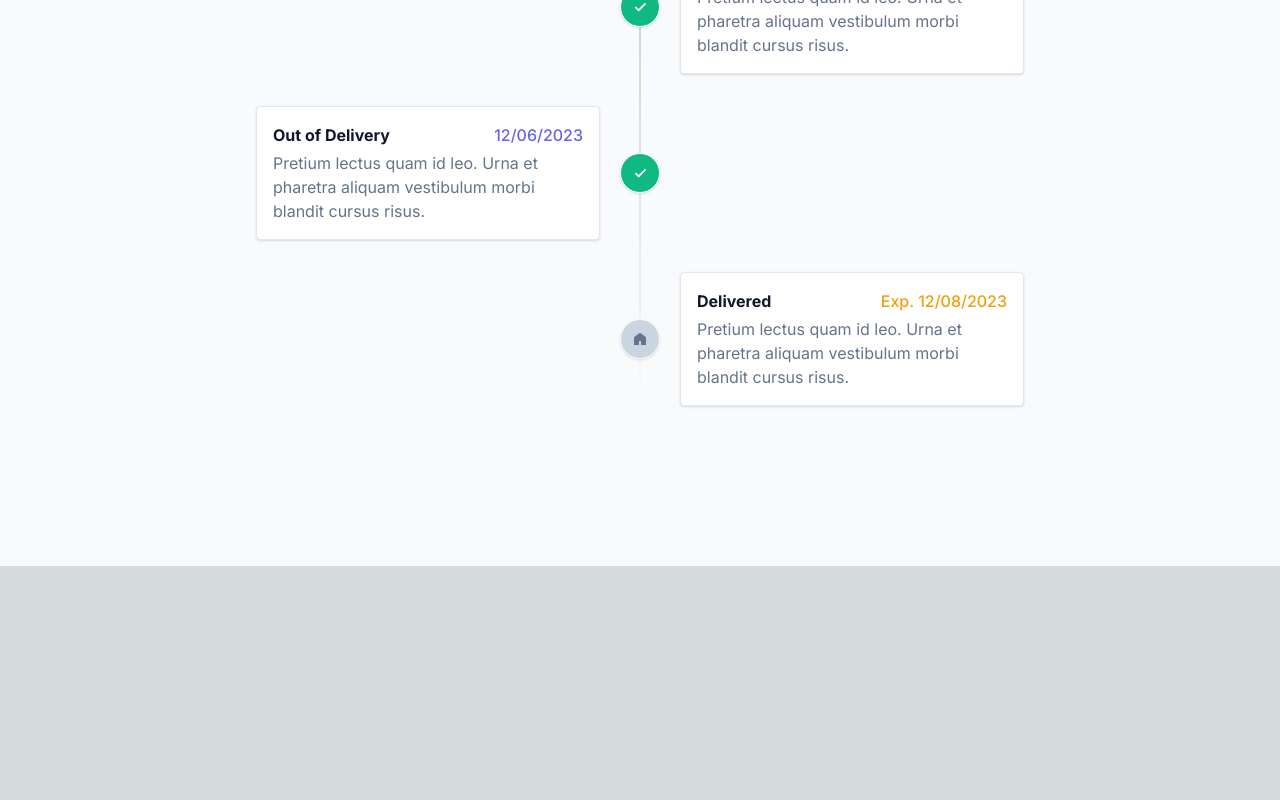
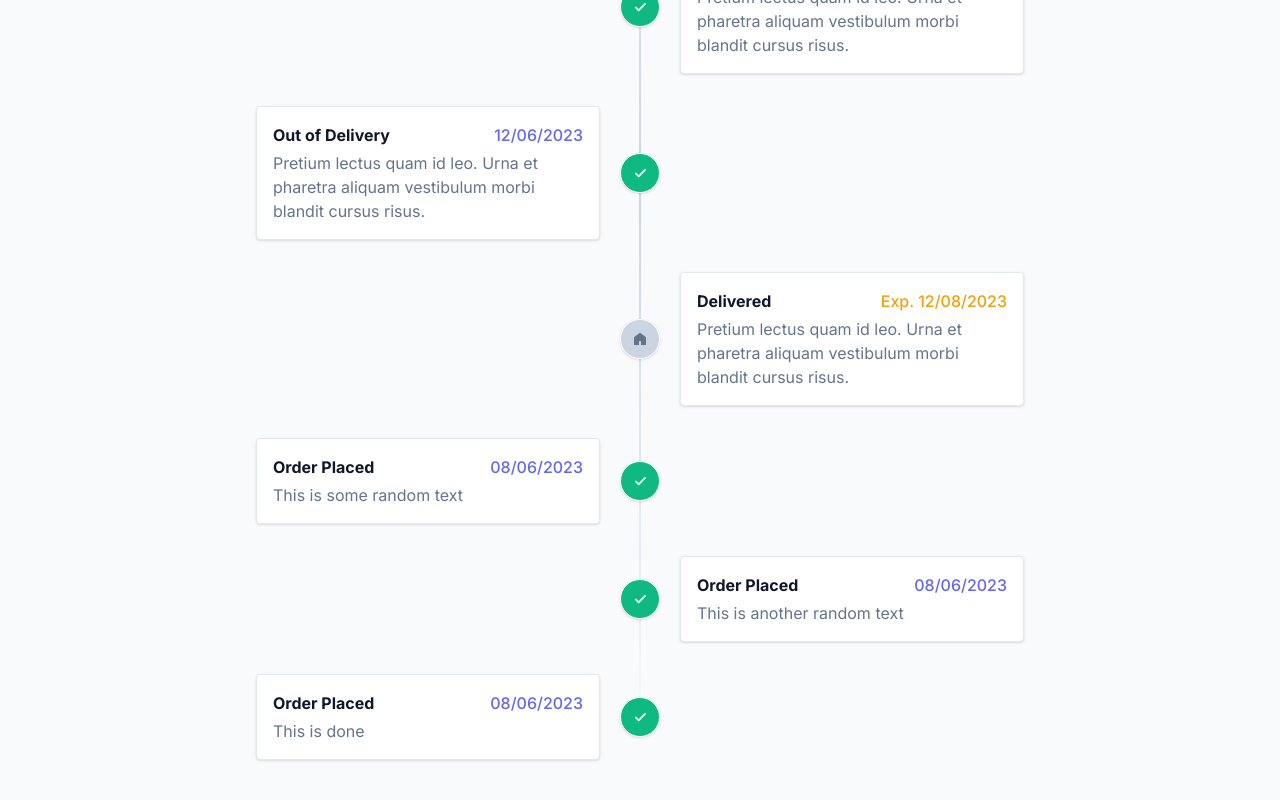
Before and after one commit to AdrianPasik/SchoolParentsCounsel, a Next.js app: page / in a window 1280 px wide. Shown: the part 552-1352 px from the top of the page. Before the commit the page ends 1118 px from the top, so only its background shows below. Built offline with nearby package versions, Linux system fonts and the light colour scheme.

Commit message:
working on separate component

```diff
--- a/src/app/activity.tsx
+++ b/src/app/activity.tsx
@@ -1,10 +1,26 @@
+"use client";
 import React from "react";
 
-export default function Activity() {
+export default function Activity(props: {
+    Title: string,
+    Date: string,
+    Content: string,
+}) {
     return (
-        <div className="flex group rounded border border-">
-        Test activity asdasd
-      </div>
+        <div className="relative flex items-center justify-between md:justify-normal md:odd:flex-row-reverse group is-active">
+            <div className="flex items-center justify-center w-10 h-10 rounded-full border border-white bg-slate-300 group-[.is-active]:bg-emerald-500 text-slate-500 group-[.is-active]:text-emerald-50 shadow shrink-0 md:order-1 md:group-odd:-translate-x-1/2 md:group-even:translate-x-1/2">
+                <svg className="fill-current" xmlns="http://www.w3.org/2000/svg" width="12" height="10">
+                    <path fillRule="nonzero" d="M10.422 1.257 4.655 7.025 2.553 4.923A.916.916 0 0 0 1.257 6.22l2.75 2.75a.916.916 0 0 0 1.296 0l6.415-6.416a.916.916 0 0 0-1.296-1.296Z" />
+                </svg>
+            </div>
+            <div className="w-[calc(100%-4rem)] md:w-[calc(50%-2.5rem)] bg-white p-4 rounded border border-slate-200 shadow">
+                <div className="flex items-center justify-between space-x-2 mb-1">
+                    <div className="font-bold text-slate-900">Order Placed</div>
+                    <time className="font-caveat font-medium text-indigo-500">08/06/2023</time>
+                </div>
+                <div className="text-slate-500">{props.Content}</div>
+            </div>
+        </div>
     )
 
 }
--- a/src/app/page.tsx
+++ b/src/app/page.tsx
@@ -85,7 +85,9 @@ export default function Home() {
                                     <div className="text-slate-500">Pretium lectus quam id leo. Urna et pharetra aliquam vestibulum morbi blandit cursus risus.</div>
                                 </div>
                             </div>
-
+                            <Activity Title="This is some title" Date="15/01/2024" Content="This is some random text" />
+                            <Activity Title="This should go to other side" Date="25/02/2024" Content="This is another random text" />
+                            <Activity Title="This should be done" Date="25/02/2024" Content="This is done" />
                         </div>
 
                     </div>
```
